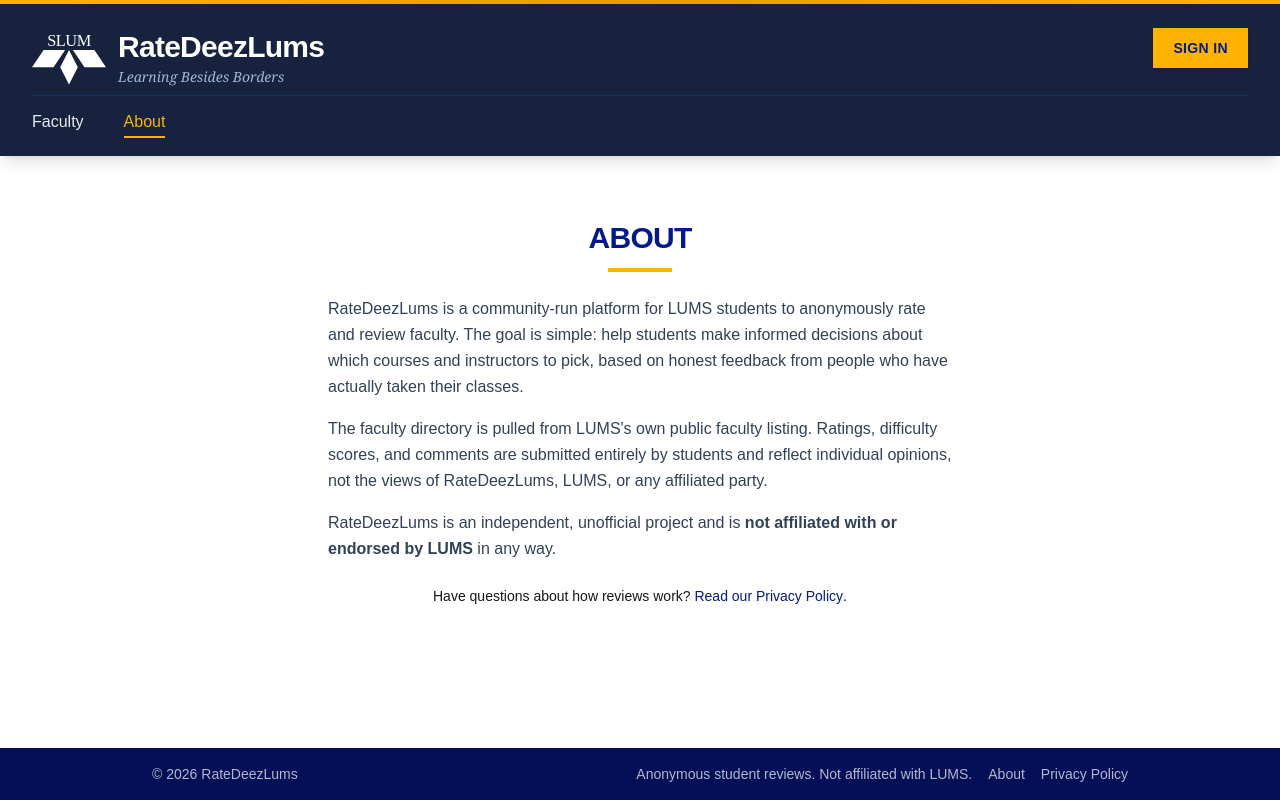
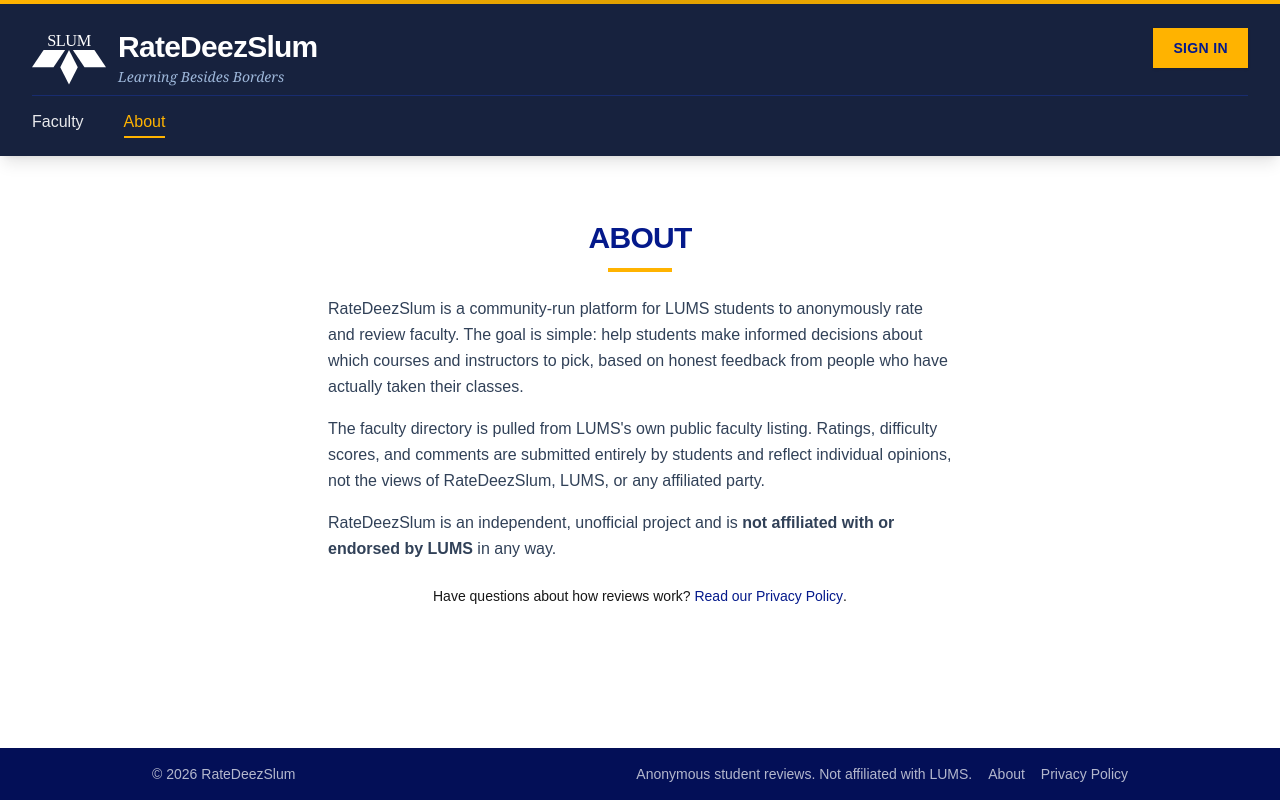
Before and after one commit to HaseebUllahButt/ratedeezslum, a Next.js app: page /about in a window 1280 px wide. Built offline with nearby package versions, Linux system fonts and the light colour scheme.

Commit message:
chore: rebrand to RateDeezSlum (title + header)

```diff
--- a/src/app/about/page.tsx
+++ b/src/app/about/page.tsx
@@ -1,7 +1,7 @@
 import Link from "next/link";
 
 export const metadata = {
-  title: "About - RateDeezLums",
+  title: "About - RateDeezSlum",
 };
 
 export default function AboutPage() {
@@ -17,7 +17,7 @@
 
         <div className="flex flex-col gap-4 text-sm sm:text-base leading-relaxed text-slate-700">
           <p>
-            RateDeezLums is a community-run platform for LUMS students to
+            RateDeezSlum is a community-run platform for LUMS students to
             anonymously rate and review faculty. The goal is simple: help
             students make informed decisions about which courses and
             instructors to pick, based on honest feedback from people who
@@ -27,10 +27,10 @@
             The faculty directory is pulled from LUMS&apos;s own public
             faculty listing. Ratings, difficulty scores, and comments are
             submitted entirely by students and reflect individual opinions,
-            not the views of RateDeezLums, LUMS, or any affiliated party.
+            not the views of RateDeezSlum, LUMS, or any affiliated party.
           </p>
           <p>
-            RateDeezLums is an independent, unofficial project and is{" "}
+            RateDeezSlum is an independent, unofficial project and is{" "}
             <strong>not affiliated with or endorsed by LUMS</strong> in any
             way.
           </p>
--- a/src/app/layout.tsx
+++ b/src/app/layout.tsx
@@ -15,7 +15,7 @@
 });
 
 export const metadata: Metadata = {
-  title: "RateDeezLums",
+  title: "RateDeezSlum",
   description: "Anonymous student ratings for LUMS faculty.",
 };
 
--- a/src/app/pfp-review/page.tsx
+++ b/src/app/pfp-review/page.tsx
@@ -2,7 +2,7 @@
 import { readPfpRecords, readVerdicts } from "@/lib/pfpStore";
 
 export const metadata = {
-  title: "PFP Review | RateDeezLums",
+  title: "PFP Review | RateDeezSlum",
 };
 
 export default async function PfpReviewPage() {
--- a/src/app/privacy/page.tsx
+++ b/src/app/privacy/page.tsx
@@ -1,5 +1,5 @@
 export const metadata = {
-  title: "Privacy Policy - RateDeezLums",
+  title: "Privacy Policy - RateDeezSlum",
 };
 
 export default function PrivacyPage() {
@@ -22,7 +22,7 @@
             <div className="w-10 h-0.5 bg-lums-gold mt-1.5" />
           </div>
           <p className="text-sm text-slate-700">
-            <strong>Important:</strong> RateDeezLums is a platform that connects
+            <strong>Important:</strong> RateDeezSlum is a platform that connects
             students with reviews. We do not:
           </p>
           <ul className="list-disc list-inside text-sm text-slate-700 flex flex-col gap-1.5">
--- a/src/components/SiteFooter.tsx
+++ b/src/components/SiteFooter.tsx
@@ -4,7 +4,7 @@
   return (
     <footer className="bg-lums-navy-dark text-white/70 text-sm mt-auto">
       <div className="max-w-5xl mx-auto px-6 py-4 flex items-center justify-between flex-wrap gap-2">
-        <p>&copy; {new Date().getFullYear()} RateDeezLums</p>
+        <p>&copy; {new Date().getFullYear()} RateDeezSlum</p>
         <div className="flex items-center gap-4">
           <p>Anonymous student reviews. Not affiliated with LUMS.</p>
           <Link href="/about" className="hover:text-lums-gold transition-colors">
--- a/src/components/SiteHeader.tsx
+++ b/src/components/SiteHeader.tsx
@@ -42,7 +42,7 @@
             />
             <div>
               <h1 className="text-2xl sm:text-3xl md:text-3xl font-bold tracking-tight leading-tight">
-                RateDeezLums
+                RateDeezSlum
               </h1>
               <p className="text-xs sm:text-sm font-serif italic text-blue-200/80 leading-tight mt-0.5">
                 Learning Besides Borders
```
